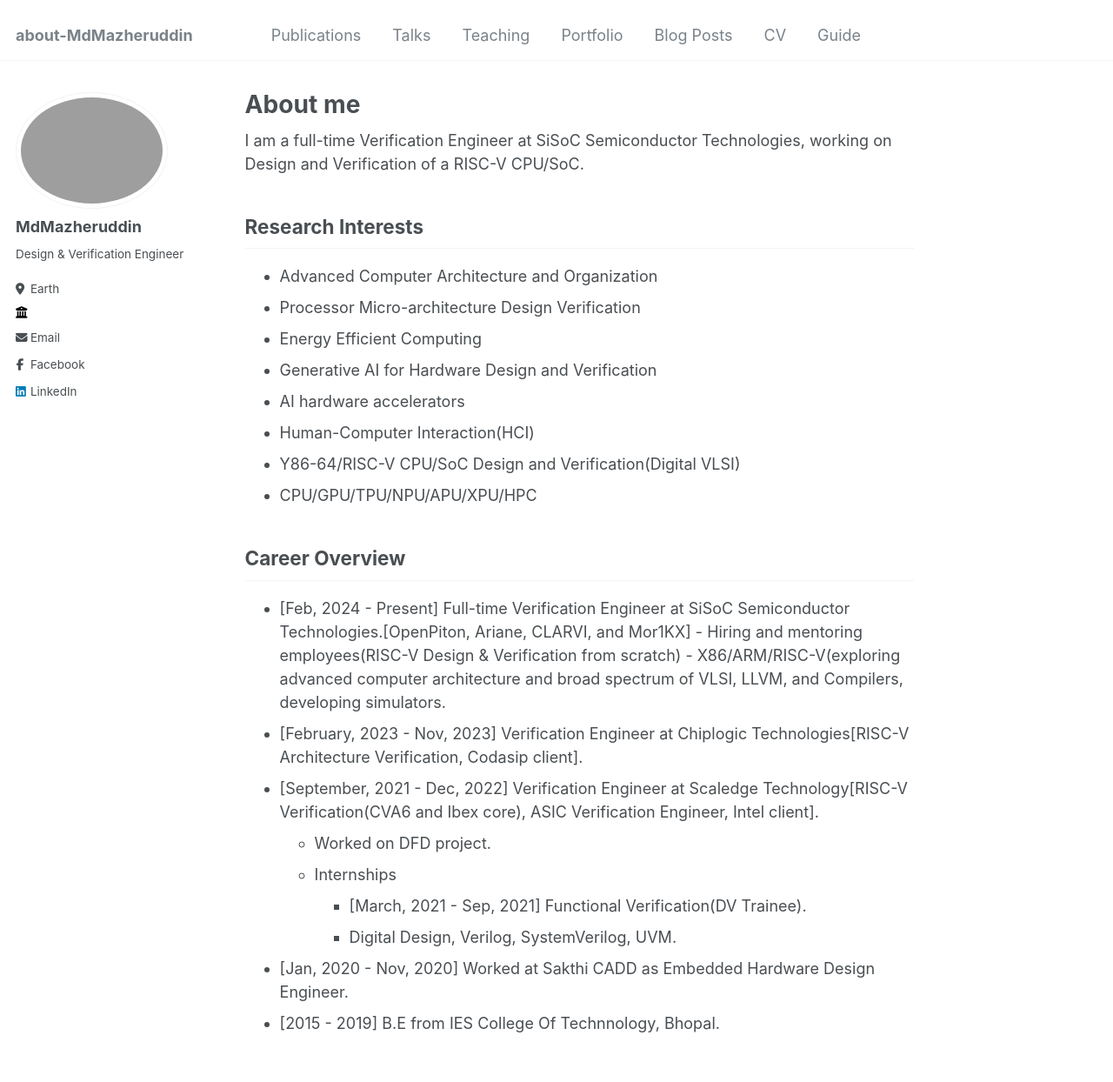
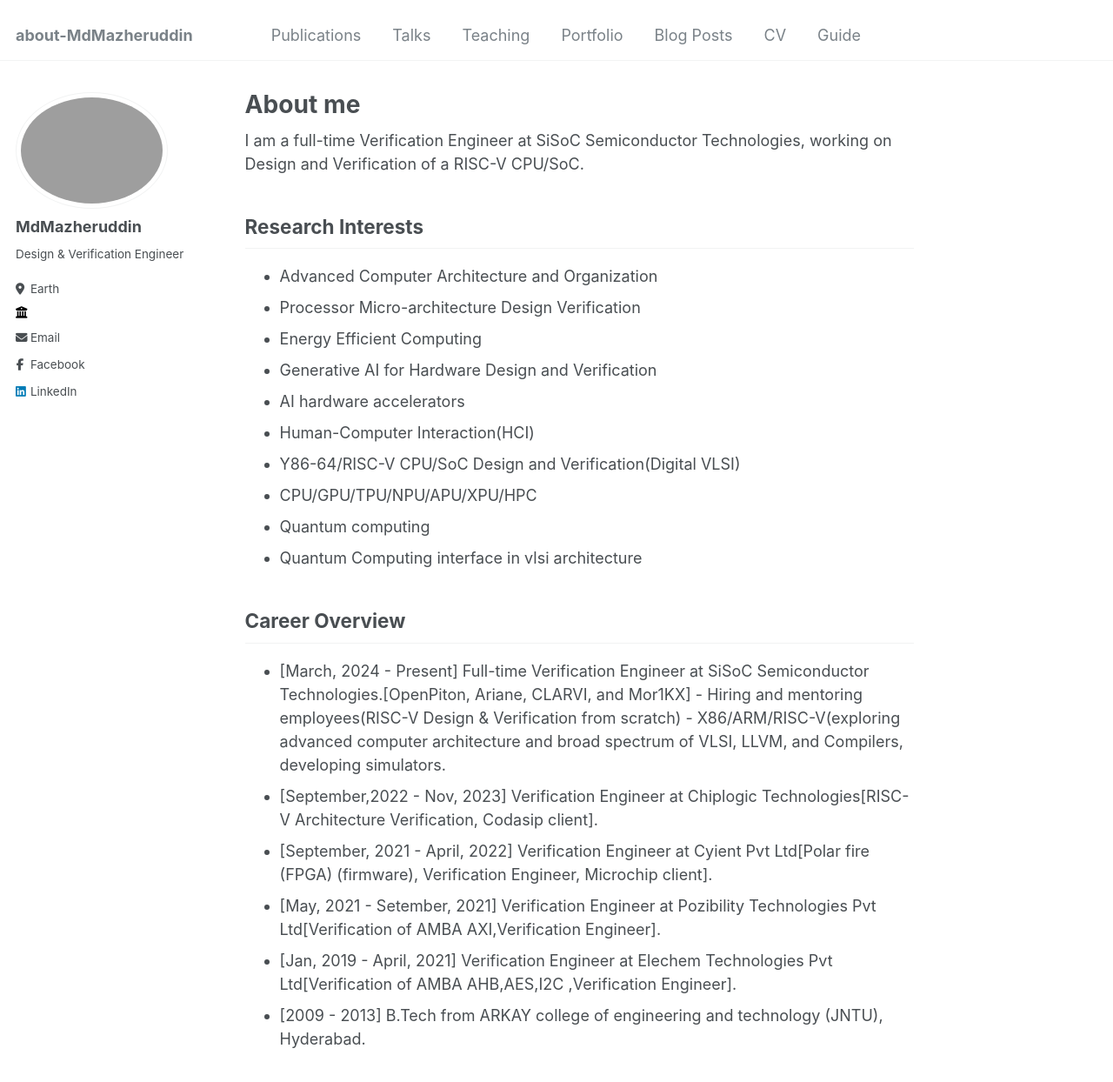
Before and after one commit to MdMazheruddin/MdMazheruddin.github.io, a Jekyll site: the page built from _pages/about.md, in a window 1280 px wide and 1400 px high. Shown: the top 1244 px of the window at 87% size. Built offline with Jekyll 4.4.1, drawn with Linux system fonts in a browser that asks for light colours.

Commit message:
Update about.md

```diff
--- a/_pages/about.md
+++ b/_pages/about.md
@@ -20,17 +20,17 @@ Research Interests
  - Human-Computer Interaction(HCI)
  - Y86-64/RISC-V CPU/SoC Design and Verification(Digital VLSI)
  - CPU/GPU/TPU/NPU/APU/XPU/HPC
+ - Quantum computing
+ - Quantum Computing interface in vlsi architecture
+
 
 Career Overview
 ---------------
- - [Feb, 2024 - Present] Full-time Verification Engineer at SiSoC Semiconductor Technologies.[OpenPiton, Ariane, CLARVI, and Mor1KX]
+ - [March, 2024 - Present] Full-time Verification Engineer at SiSoC Semiconductor Technologies.[OpenPiton, Ariane, CLARVI, and Mor1KX]
          - Hiring and mentoring employees(RISC-V Design & Verification from scratch)
          - X86/ARM/RISC-V(exploring advanced computer architecture and broad spectrum of VLSI, LLVM, and Compilers, developing simulators.
- - [February, 2023 - Nov, 2023] Verification Engineer at Chiplogic Technologies[RISC-V Architecture Verification, Codasip client].
- -  [September, 2021 - Dec, 2022] Verification Engineer at Scaledge Technology[RISC-V Verification(CVA6 and Ibex core), ASIC Verification Engineer, Intel client].
-      - Worked on DFD project.
-      - Internships
-         - [March, 2021 - Sep, 2021] Functional Verification(DV Trainee).
-         - Digital Design, Verilog, SystemVerilog, UVM.
- - [Jan, 2020 - Nov, 2020] Worked at Sakthi CADD as Embedded Hardware Design Engineer.
- - [2015 - 2019] B.E from IES College Of Technnology, Bhopal.
+ - [September,2022 - Nov, 2023] Verification Engineer at Chiplogic Technologies[RISC-V Architecture Verification, Codasip client].
+ -  [September, 2021 - April, 2022] Verification Engineer at Cyient Pvt Ltd[Polar fire (FPGA) (firmware), Verification Engineer, Microchip client].
+ -  [May, 2021 - Setember, 2021] Verification Engineer at Pozibility Technologies Pvt Ltd[Verification of AMBA AXI,Verification Engineer].
+ -  [Jan, 2019 - April, 2021] Verification Engineer at Elechem Technologies Pvt Ltd[Verification of AMBA AHB,AES,I2C ,Verification Engineer].
+ - [2009 - 2013] B.Tech from ARKAY college of engineering and technology (JNTU), Hyderabad.
```
